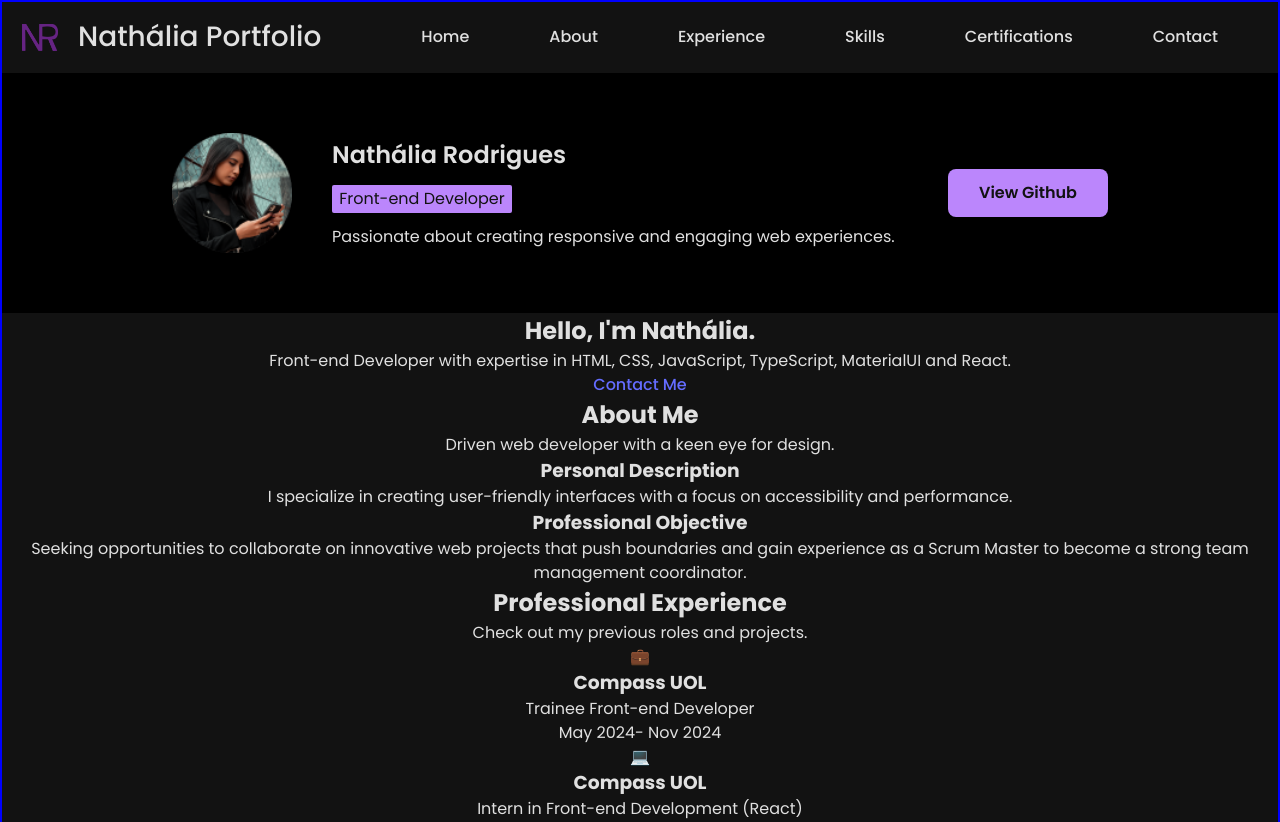
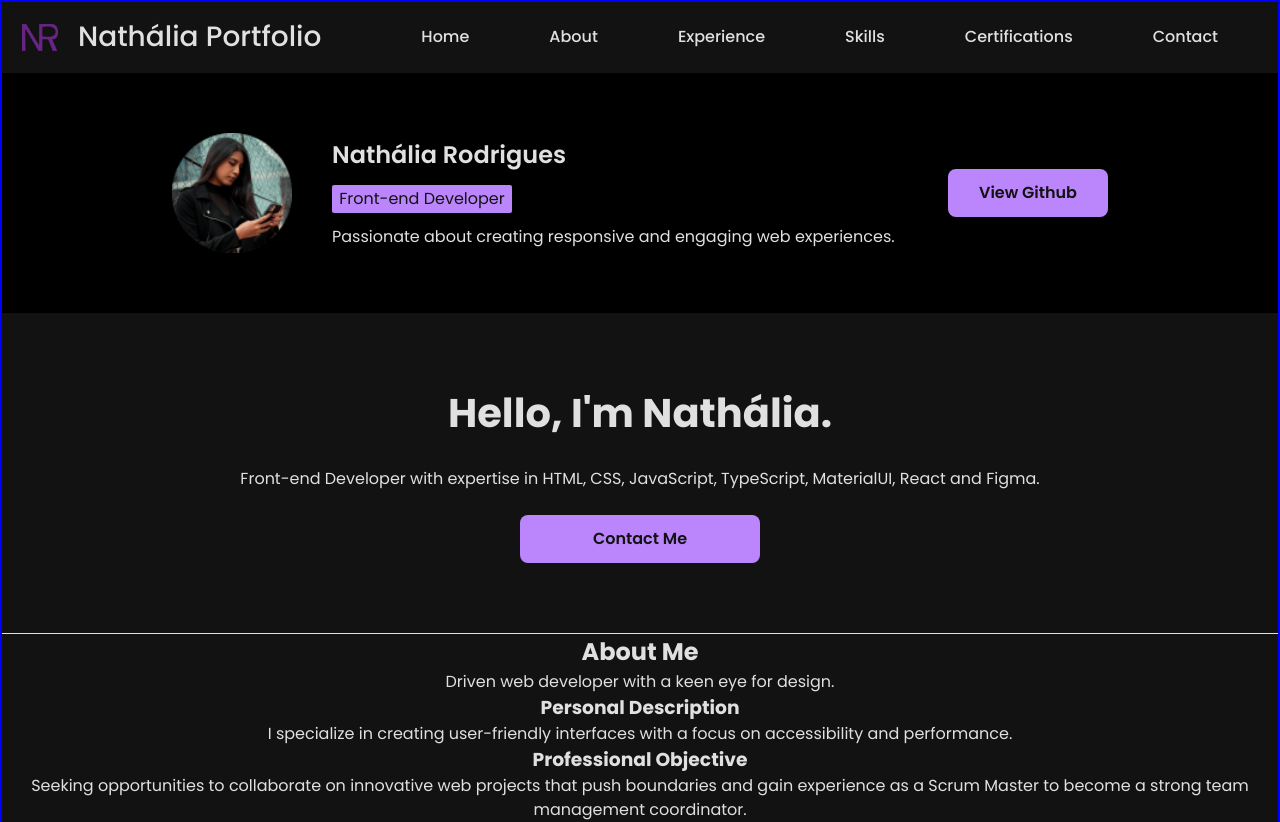
Before and after one commit to Nathrds/NR, a React (Vite) app in the folder nathalia-portifolio/: page / in a window 1280 px wide. Shown: the top 822 px of the page. Built offline with nearby package versions, Linux system fonts and the light colour scheme.

Commit message:
css about section

```diff
--- a/nathalia-portifolio/src/portifolio/Portfolio.tsx
+++ b/nathalia-portifolio/src/portifolio/Portfolio.tsx
@@ -53,9 +53,9 @@ export const Portfolio = () => {
           <div className={styles.container2}>
             <h2 className={styles.title3}>Hello, I'm Nathália.</h2>
             <p className={styles.description2}>
-              Front-end Developer with expertise in HTML, CSS, JavaScript, TypeScript, MaterialUI and React.
+              Front-end Developer with expertise in HTML, CSS, JavaScript, TypeScript, MaterialUI, React and Figma.
             </p>
-            <a href="#contact" className={styles.button2}>
+            <a href="mailto:nathaliarsantos@live.com" className={styles.button2}>
               <span className={styles.primary2}>Contact Me</span>
             </a>
           </div>
--- a/nathalia-portifolio/src/portifolio/css/Portfolio.module.css
+++ b/nathalia-portifolio/src/portifolio/css/Portfolio.module.css
@@ -101,17 +101,56 @@ body {
 }
 
 .button {
+    width: 160px;
+}
+
+.button, .button2 {
     background-color: var(--color-highlights);
     padding: 12px !important;
     border-radius: 8px;
-    width: 160px;
 }
 
-.primary {
+.primary, .primary2 {
     color: var(--color-bkg);
     font-weight: 600;
 }
 
-.button:hover {
+.button:hover,
+.button2:hover {
     background-color: #9e58f5;
 }
+
+/* About Section */
+.section2 {
+    /* border: 1px solid red; */
+    border-bottom: 1px solid var(--color-text);
+}
+
+.container2 {
+    /* border: 1px solid green; */
+    display: flex;
+    flex-direction: column;
+    flex-wrap: nowrap;
+    align-items: center;
+    margin: 70px 170px !important;
+}
+
+.title3 {
+    font-size: 40px;
+    font-weight: bold;
+}
+
+.title3, .description2 {
+    font-size: 40px;
+    font-weight: bold;
+    margin-bottom: 24px !important;
+}
+
+.description2 {
+    font-size: 16px;
+    font-weight: 400;
+}
+
+.button2 {
+    width: 240px !important;
+}
```
